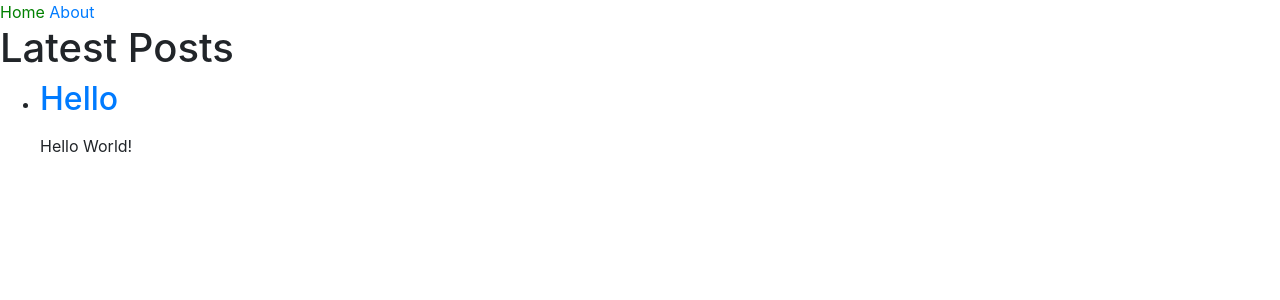
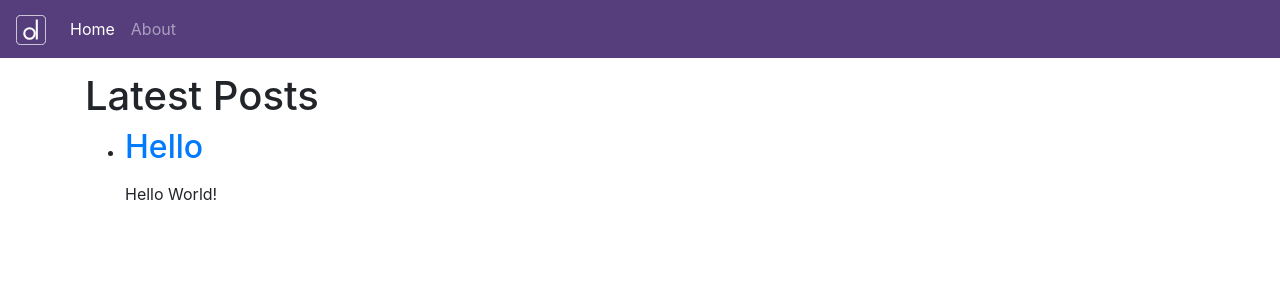
Before and after one commit to norioz/norioz.github.io, a Jekyll site: the page built from index.html, in a window 1280 px wide and 1200 px high. Shown: the top 300 px of the window. Built offline with Jekyll 4.4.1, drawn with Linux system fonts in a browser that asks for light colours; nearby versions of some CDN libraries.

Commit message:
Style header. Make header responsive.

```diff
--- a/_includes/navigation.html
+++ b/_includes/navigation.html
@@ -1,7 +1,23 @@
-<nav>
-  {% for item in site.data.navigation %}
-  <a href="{{ item.link }}" {% if page.url == item.link %}class="current" {% endif %}>
-    {{ item.name }}
-  </a>
-  {% endfor %}
-</nav>
+<nav class="navbar fixed-top navbar-expand-md navbar-dark" style="background-color:#563d7c;">
+    <a class="navbar-brand" href="#">
+        <img src="/assets/images/digdogger-brand-icon-dark-sm.svg" width="30" height="30" alt="">
+    </a>
+    <button class="navbar-toggler" type="button" data-toggle="collapse" data-target="#navbarSupportedContent" aria-controls="navbarSupportedContent" aria-expanded="false" aria-label="Toggle navigation">
+      <span class="navbar-toggler-icon"></span>
+    </button>
+    <div class="collapse navbar-collapse" id="navbarSupportedContent">
+      <ul class="navbar-nav mr-auto">
+          {% for item in site.data.navigation %}
+          {% if page.url == item.link %}
+          <li class="nav-item active">
+              <a class="nav-link" href="{{ item.link }}">{{ item.name }}<span class="sr-only">(current)</span></a>
+          </li>
+          {% else %}
+          <li class="nav-item">
+              <a class="nav-link" href="{{ item.link }}">{{ item.name }}</a>
+          </li>
+          {% endif %}
+          {% endfor %}
+      </ul>
+    </div>
+  </nav>
--- a/_layouts/default.html
+++ b/_layouts/default.html
@@ -13,7 +13,9 @@
 
 <body>
   {% include navigation.html %}
+  <div role="main" class="container">
   {{ content }}
+  </div>
   <!-- jQuery first, then Popper.js, then Bootstrap JS -->
   <script src="https://code.jquery.com/jquery-3.2.1.slim.min.js" integrity="sha384-KJ3o2DKtIkvYIK3UENzmM7KCkRr/rE9/Qpg6aAZGJwFDMVNA/GpGFF93hXpG5KkN" crossorigin="anonymous"></script>
   <script src="https://cdnjs.cloudflare.com/ajax/libs/popper.js/1.12.9/umd/popper.min.js" integrity="sha384-ApNbgh9B+Y1QKtv3Rn7W3mgPxhU9K/ScQsAP7hUibX39j7fakFPskvXusvfa0b4Q" crossorigin="anonymous"></script>
--- a/_sass/main.scss
+++ b/_sass/main.scss
@@ -1,3 +1,5 @@
-.current {
-  color: green;
+/* Show it is fixed to the top */
+body {
+  min-height: 75rem;
+  padding-top: 4.5rem;
 }
```
Also changed, not shown: assets/images/digdogger-brand-icon-dark-sm.svg (added), 5 other files.
